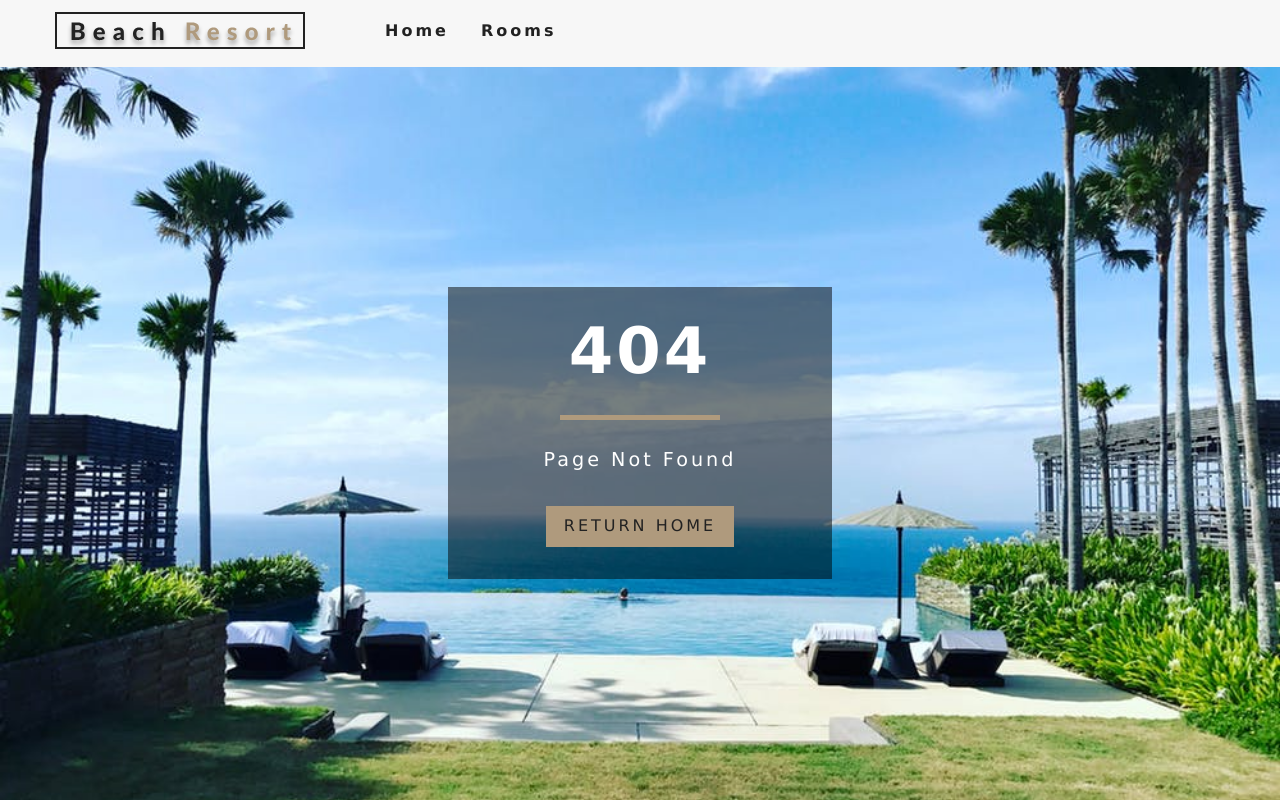
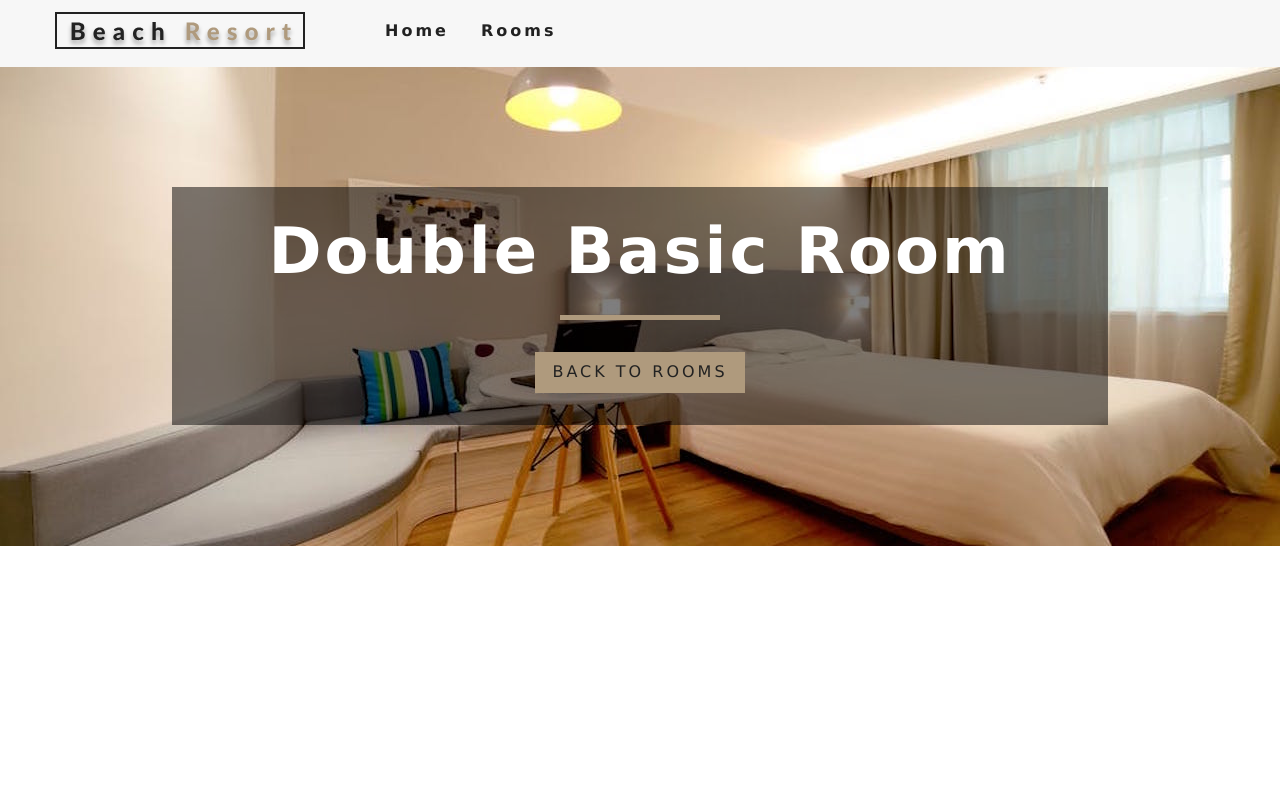
Before and after one commit to stephenjblair/beach-resort, a React (Create React App) app: page /rooms/double-basic in a window 1280 px wide. Before the commit this address had no page. Built offline with nearby package versions, Linux system fonts and the light colour scheme.

Commit message:
Added getRoom to context and passed props to SingleRoom component

```diff
--- a/src/App.js
+++ b/src/App.js
@@ -13,7 +13,7 @@
     <Switch>
       <Route exact path='/' component={Home}></Route>
       <Route exact path='/rooms/' component={Rooms}></Route>
-      <Route exact path='/rooms:slug' component={SingleRoom}></Route>
+      <Route exact path='/rooms/:slug' component={SingleRoom}></Route>
       <Route component={ErrorPage}></Route>
     </Switch>
     </>
--- a/src/components/Banner.js
+++ b/src/components/Banner.js
@@ -1,4 +1,4 @@
-import React from 'react'
+import React from 'react';
 
 export const Banner = ({ children, title, subtitle }) => {
     return (
--- a/src/components/Room.js
+++ b/src/components/Room.js
@@ -1,10 +1,11 @@
 import React from 'react';
 import  { Link } from 'react-router-dom';
 import defaultImg from '../images/room-1.jpeg';
-import PropTypes from "prop-types";
+import PropTypes from 'prop-types';
 
 const Room = ({ room }) => {
-    const {name, slug, images, price } = room
+    console.log(room)
+    const { name, slug, images, price } = room
     return (
        <article className="room">
            <div className="img-container">
--- a/src/context.js
+++ b/src/context.js
@@ -31,9 +31,14 @@
             })
             return tempItems
         }
+        getRoom = (slug) => {
+            let tempRooms = [...this.state.rooms]
+            const room = tempRooms.find(room => room.slug === slug)
+            return room
+        }
     render() {
         return (
-            <RoomContext.Provider value={{...this.state}}>
+            <RoomContext.Provider value={{ ...this.state, getRoom: this.getRoom }}>
                 {this.props.children}
             </RoomContext.Provider>
         )
--- a/src/pages/SingleRoom.js
+++ b/src/pages/SingleRoom.js
@@ -1,11 +1,43 @@
 import React, { Component } from 'react'
+import defaultBcg from '../images/room-1.jpeg';
+import Hero from '../components/Hero';
+import Banner from  '../components/Banner';
+import { Link } from 'react-router-dom';
+import { RoomContext } from '../context';
+
 
 export default class SingleRoom extends Component {
+    constructor(props) {
+        super(props);
+        //console.log(this.props)
+        this.state = {
+            slug: this.props.match.params.slug,
+            defaultBcg
+        }
+    }
+    static contextType = RoomContext;
+    //componentDidMount() {}
     render() {
+        const { getRoom } = this.context
+        const room = getRoom(this.state.slug)
+
+        if(!room) {
+            return <div className="error">
+                <h3>No such room could be found...</h3>
+                <Link to='/rooms' className="btn-primary">
+                back to rooms
+                </Link>
+            </div>
+        }
+        const {name,description,capacity,size,price,extras,breakfast,pets,images} = room
         return (
-            <div>
-                Hello from Single Room Page
-            </div>
+            <Hero hero='roomsHero'>
+                <Banner title={`${name} room`}>
+                    <Link to='/rooms' className="btn-primary">
+                    back to rooms
+                    </Link>
+                </Banner>
+            </Hero>
         )
     }
 }
```
Also changed, not shown: 1 other file (tests, documents, lock files or other folders).
